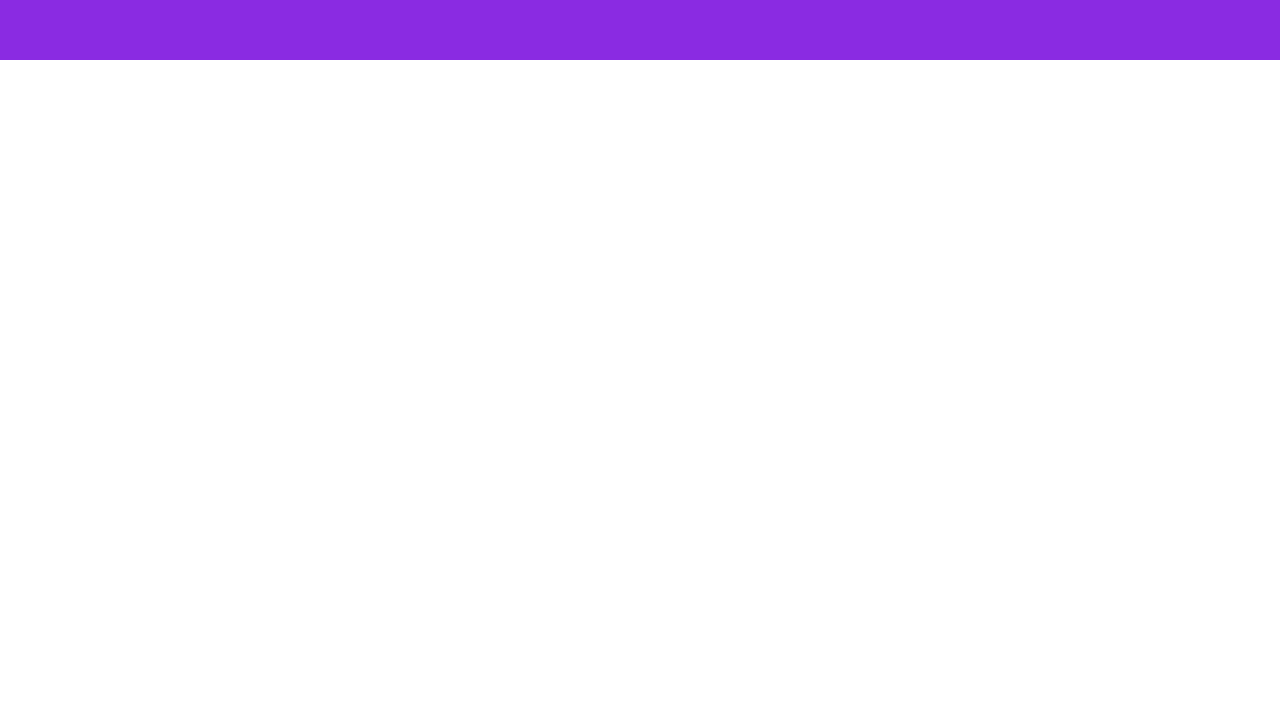
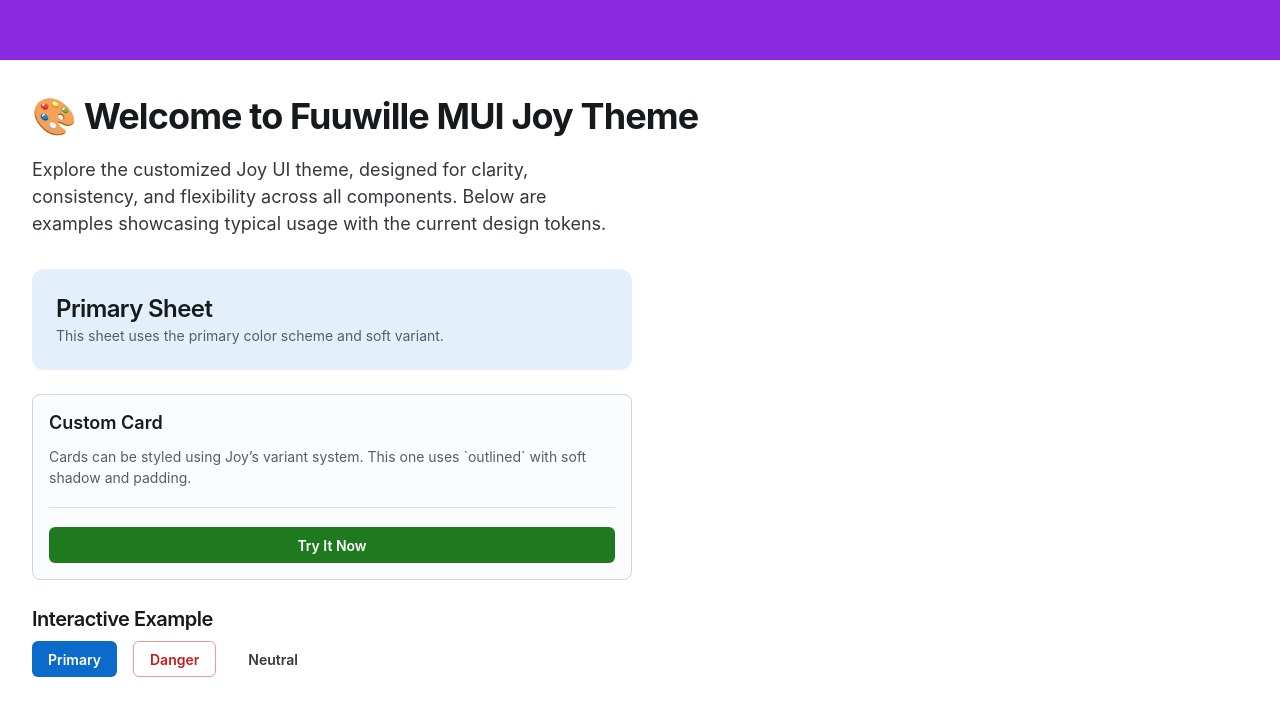
Before and after one commit to fuuwille/fuuwille-ui, a React (Vite) app in the folder playground/: page / in a window 1280 px wide. Shown: the top 716 px of the page. Built offline with nearby package versions, Linux system fonts and the light colour scheme.

Commit message:
feat: enhance MuiJoy component with content and layout structure

```diff
--- a/playground/src/components/MuiJoy.tsx
+++ b/playground/src/components/MuiJoy.tsx
@@ -1,13 +1,81 @@
 import { CssBaseline, CssVarsProvider } from "@mui/joy";
+import {
+  Box,
+  Typography,
+  Sheet,
+  Button,
+  Card,
+  CardContent,
+  Divider,
+  Stack
+} from "@mui/joy";
 
 export const MuiJoy = () => {
-    return (
-        <>
-            <CssVarsProvider>
-                <CssBaseline />
-            </CssVarsProvider>
-        </>
-    );
-}
+  return (
+    <CssVarsProvider>
+      <CssBaseline />
+      <MuiJoyContent />
+    </CssVarsProvider>
+  );
+};
 
 export default MuiJoy;
+
+//
+
+export const MuiJoyContent = () => {
+  return (
+    <Box sx={{ p: 4 }}>
+      <Typography level="h1" sx={{ mb: 2 }}>
+        🎨 Welcome to Fuuwille MUI Joy Theme
+      </Typography>
+      <Typography level="body-lg" sx={{ mb: 4, maxWidth: 600 }}>
+        Explore the customized Joy UI theme, designed for clarity, consistency, and flexibility across all components. Below are examples showcasing typical usage with the current design tokens.
+      </Typography>
+
+      <Stack spacing={3}>
+        <Sheet
+          variant="soft"
+          color="primary"
+          sx={{ p: 3, borderRadius: "lg", maxWidth: 600 }}
+        >
+          <Typography level="h3">Primary Sheet</Typography>
+          <Typography level="body-sm">
+            This sheet uses the primary color scheme and soft variant.
+          </Typography>
+        </Sheet>
+
+        <Card variant="outlined" sx={{ maxWidth: 600 }}>
+          <CardContent>
+            <Typography level="title-lg">Custom Card</Typography>
+            <Typography level="body-sm" sx={{ mt: 1 }}>
+              Cards can be styled using Joy’s variant system. This one uses
+              `outlined` with soft shadow and padding.
+            </Typography>
+            <Divider sx={{ my: 2 }} />
+            <Button variant="solid" color="success">
+              Try It Now
+            </Button>
+          </CardContent>
+        </Card>
+
+        <Box>
+          <Typography level="h4" gutterBottom>
+            Interactive Example
+          </Typography>
+          <Stack direction="row" spacing={2}>
+            <Button color="primary" variant="solid">
+              Primary
+            </Button>
+            <Button color="danger" variant="outlined">
+              Danger
+            </Button>
+            <Button color="neutral" variant="plain">
+              Neutral
+            </Button>
+          </Stack>
+        </Box>
+      </Stack>
+    </Box>
+  );
+};
```
